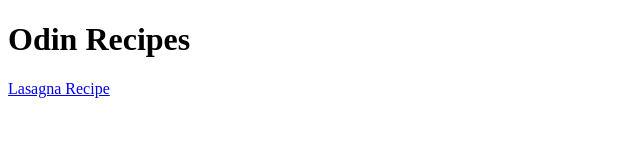
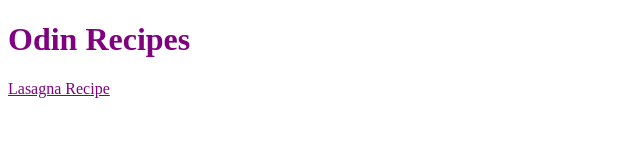
Before and after one commit to ronaldjohnatanoso/odin-recipes, a plain HTML site: page index.html in a window 1280 px wide. Shown: the whole page, without its empty margins (0-640 px from the left). Drawn offline with Linux system fonts and the light colour scheme.

Commit message:
change txt color to purple with internal style in index

```diff
--- a/index.html
+++ b/index.html
@@ -11,3 +11,10 @@
     <a href="./recipes/lasagna.html"> Lasagna Recipe </a>
 </body>
 </html>
+
+<style>
+    * {
+        color:purple;
+    }
+
+</style>
```
